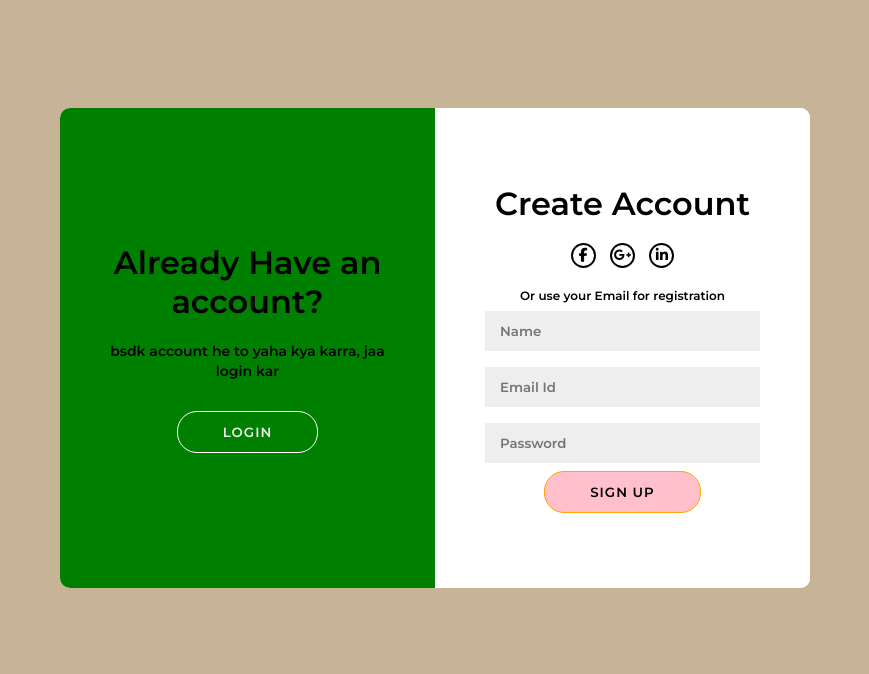
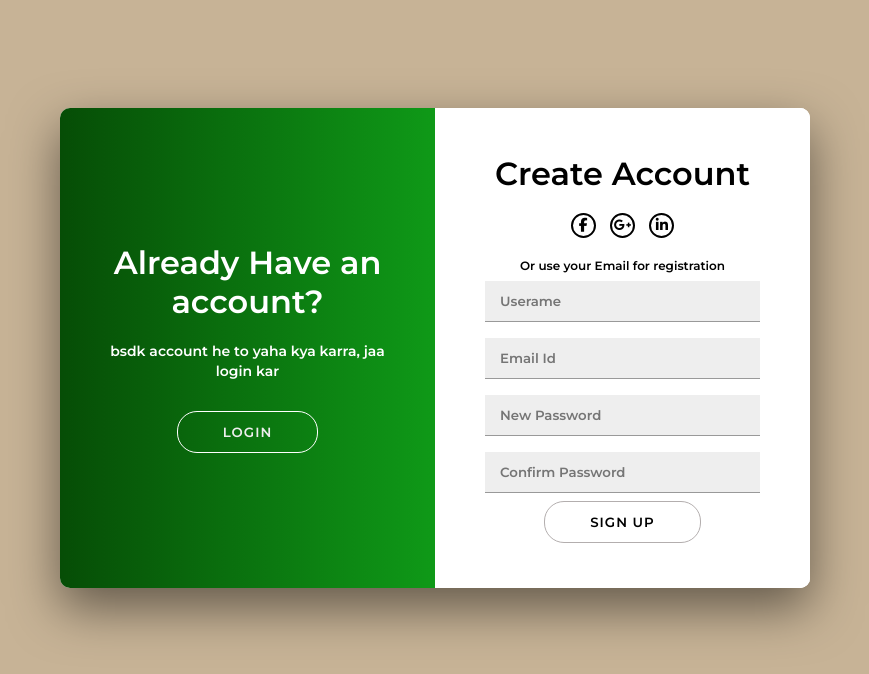
Before and after one commit to SanketKumar75/SEpro, a plain HTML site: page matescon/signup.html in a window 1280 px wide. Both pictures are taken after a click on the button "SIGN UP". Shown: the whole page, without its empty margins (205-1074 px from the left). Drawn offline with Linux system fonts and the light colour scheme.

Commit message:
Add files via upload
This ones better

```diff
--- a/matescon/signup.css
+++ b/matescon/signup.css
@@ -43,7 +43,7 @@ a{
 .container{
     background: white;
     border-radius: 10px;
-    box-shadow:  0 10px 28px rgba(0, 0, 0, 0.25) 10px 10px rgba(0, 0, 0, 0.22);
+    box-shadow: rgba(0, 0, 0, 0.50) 0px 20px 50px;
     position: relative;
     overflow: hidden;
     width: 750px;
@@ -62,6 +62,7 @@ a{
     justify-content: center;
     align-items: center;
     text-align: center;
+
 }
 
 .icons{
@@ -85,13 +86,14 @@ a{
     padding: 12px 15px;
     margin: 8px 0;
     width: 100%;
+    border-bottom: 1px solid #999;
 
 }
 
 button{
     border-radius: 20px;
-    border: 1px solid orange;
-    background: pink;
+    border: 1px solid rgb(179, 174, 174);
+    background: transparent;
     font-weight: bold;
     padding: 12px 45px;
     letter-spacing: 1px;
@@ -121,14 +123,14 @@ button.ghost{
 }
 
 .login-box{
-    background: yellow;
+
     left: 0;
     width: 50%;
     z-index: 3;
 
 }
 .signup-box{
-    background: green;
+
     left: 0;
     width: 50%;
     z-index: 1;
@@ -149,9 +151,9 @@ button.ghost{
 }
 
 .overlay{
+    color: white;
+    background: linear-gradient(to right, rgb(6, 77, 6), rgb(24, 230, 41));
 
-    background: orangered;
-    background:green;
     position: relative;
     left: -100%;
     height: 100%;
@@ -162,6 +164,7 @@ button.ghost{
 
 }
 .overlay-box{
+    text-decoration-color: #999;
     position: fixed;
     top: 0;
     display: flex;
@@ -235,14 +238,14 @@ button.ghost{
         height: 80%;
     }
     .login-box{
-        background: yellow;
+
         left: 0;
         width: 100%;
 
 
     }
     .signup-box{
-        background: green;
+
         left: 0;
         top: -100%;
         width: 100%;
@@ -269,10 +272,6 @@ button.ghost{
     }
 
     .overlay{
-
-
-        background: green;
-        position: relative;
         left: 0;
         height: 100%;
         width: 100%;
--- a/matescon/signup.html
+++ b/matescon/signup.html
@@ -22,9 +22,10 @@
                     <a href="#" class="social"><i class="fab fa-linkedin-in"></i></a>
                 </div>
                 <span>Or use your Email for registration</span>
-                <input type="text" placeholder="Name">
-                <input type="email" placeholder="Email Id">
-                <input type="Password" placeholder="Password">
+                <input type="text" placeholder="Userame" required>
+                <input type="email" placeholder="Email Id" required>
+                <input type="Password" placeholder="New Password" required>
+                <input type="Password" placeholder="Confirm Password" required>
                 <button>Sign up</button>
             </form>
 
@@ -40,8 +41,8 @@
                     <a href="#" class="social"><i class="fab fa-linkedin-in"></i></a>
                 </div>
                 <span>Or use your Email</span>
-                <input type="email" placeholder="Email Id">
-                <input type="Password" placeholder="Password">
+                <input type="email" placeholder="Email Id" required>
+                <input type="Password" placeholder="Password" required>
                 <a href="#">Forgot Password</a>
                 <button>Login</button>
             </form>
@@ -59,7 +60,7 @@
                     </div>
 
                     <div class="overlay-box right-overlay">
-                        <h1>Hey There!!</h1>
+                        <h1>Dont have account?!!</h1>
                         <p>Account nahi he to login kyu aaya mc, jaa sign up kar</p>
                         <button class="ghost" id="signup">Sign up</button>
                     </div>
```
Also changed, not shown: matescon/goog.png (added).
